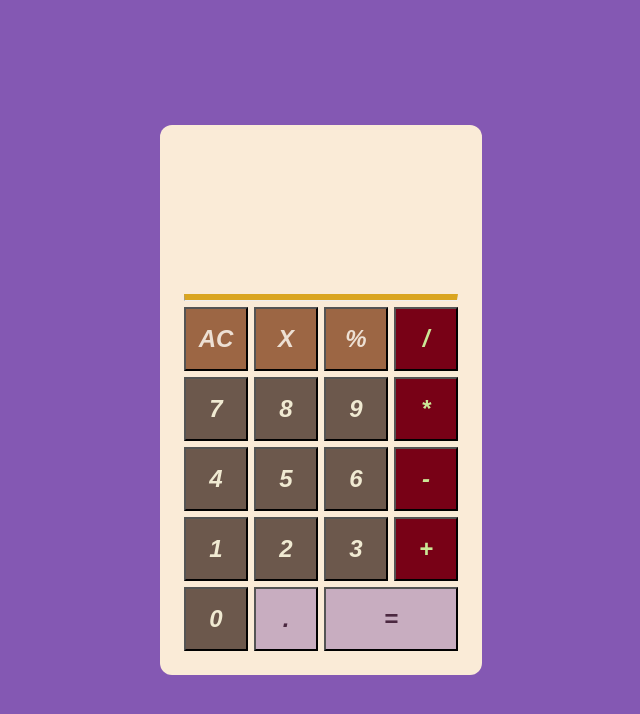
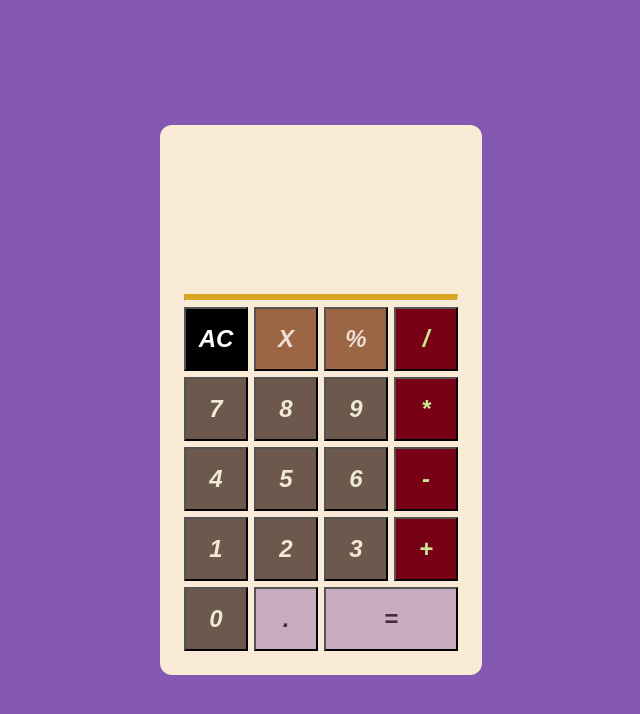
Before and after one commit to mn-chetan/calculator, a plain HTML site: page index.html in a window 1280 px wide. In both pictures the pointer is over the button "AC". Shown: the whole page, without its empty margins (319-959 px from the left). Drawn offline with Linux system fonts and the light colour scheme.

Commit message:
Add hover effect on all buttons
Current implementation makes it unclear which button is being clicked

```diff
--- a/style.css
+++ b/style.css
@@ -74,4 +74,10 @@ hr {
   color: #000080;
   font-size: 28px;
   text-align: right;
+  font-family: Impact, Haettenschweiler, "Arial Narrow Bold", sans-serif;
 }
+
+.ui .row button:hover {
+  background-color: black;
+  color: white;
+}
```
